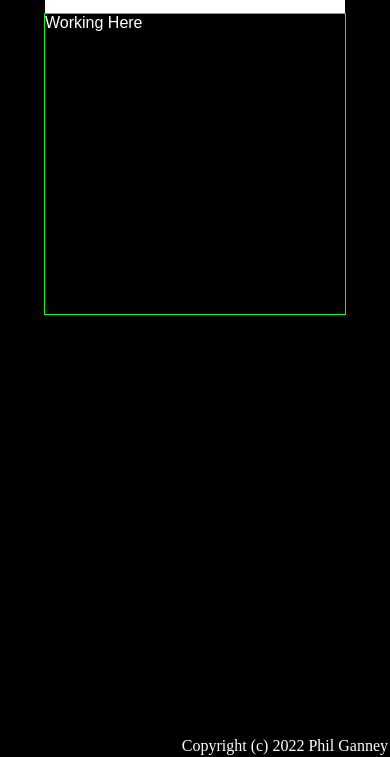
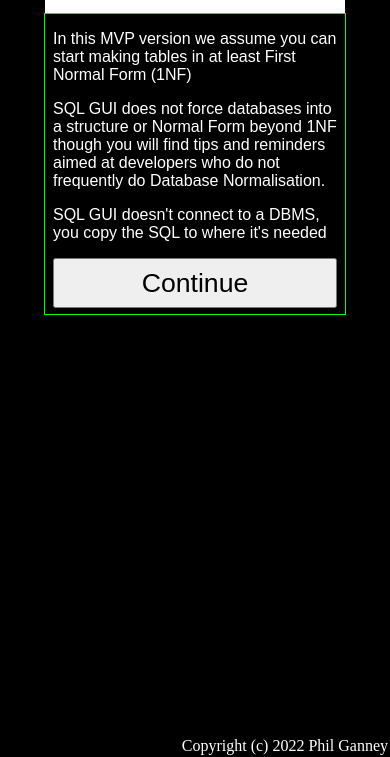
Before and after one commit to PhilGanney/SQL-GUI, a plain HTML site: page index.html in a window 390 px wide. Both pictures are taken after a click on the button "New Database". Shown: the part 87-844 px from the top of the page. Drawn offline with Linux system fonts and the light colour scheme.

Commit message:
create new database info screen
Most of the work for this step was the wording, and making that screen look great on small screens and not intimidating

```diff
--- a/index.html
+++ b/index.html
@@ -32,8 +32,8 @@
 		<div id="mainPanel" class="limeBorder">
 			<div id="topRow" class=""><button type="button" id="" class="" onclick="newDbBtn()">New<br/>Database</button><button type="button" id="" class="">Load from<br/>browser</button></div>
 			<div id="lowRow" class=""><button type="button" id="" class="">Paste<br/>SQL</button><button type="button" id="infoBtn" class="" onclick="infoBtn()">Info /<br/>license</button></div>
-			<div id="info" class="black hidden">Design databases and get the SQL to create those designs. Full Readme <a href="README.md">here</a><br/>Released under a MIT license (a popular license for open source software, where the developer has copyright but lets people use or copy the software, without any warranty, free of charge). Full license available <a href="LICENSE">here</a>.</div>
-			<div id="newDb" class="black hidden">Working Here</div>
+			<div id="info" class="black hidden extraMargin">Design databases and get the SQL to create those designs. Full Readme <a href="README.md">here</a><br/>Released under a MIT license (a popular license for open source software, where the developer has copyright but lets people use or copy the software, without any warranty, free of charge). Full license available <a href="LICENSE">here</a>.</div>
+			<div id="newDb" class="black hidden extraMargin"><p>In this MVP version we assume you can start making tables in at least First Normal Form (1NF)</p><p>SQL GUI does not force databases into a structure or Normal Form beyond 1NF though you will find tips and reminders aimed at developers who do not frequently do Database Normalisation.</p><p>SQL GUI doesn't connect to a DBMS, you copy the SQL to where it's needed</p><button type="button" id="" class="shortWide">Continue</button></div>
 		</div>
 		<div id="bottomBtns" class="hidden"><button type="button" id="newTable" class="" onclick="newTable()">New Table</button></div>
 		<div id="copyright" class="black">Copyright (c) 2022 Phil Ganney</div>
--- a/main.css
+++ b/main.css
@@ -37,6 +37,10 @@ h1, h2{
 	margin: 10px;
 }
 
+.extraMargin{
+	margin: 8px;
+
+}
 
 .hidden, .hideIfSmallScreen{
 	display: none;
@@ -69,6 +73,11 @@ h1, h2{
 	width: 150px;
 	height: 150px;
 	font-size: 20pt;
+}
+
+#mainPanel button.shortWide{
+	width: 284px;
+	height: 50px;
 }
 
 #mainPanel button.red{
```
